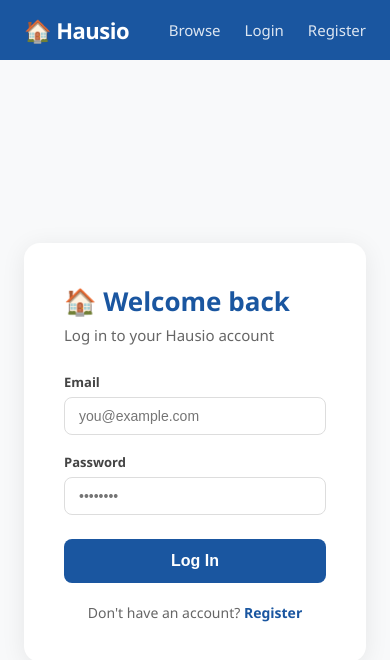
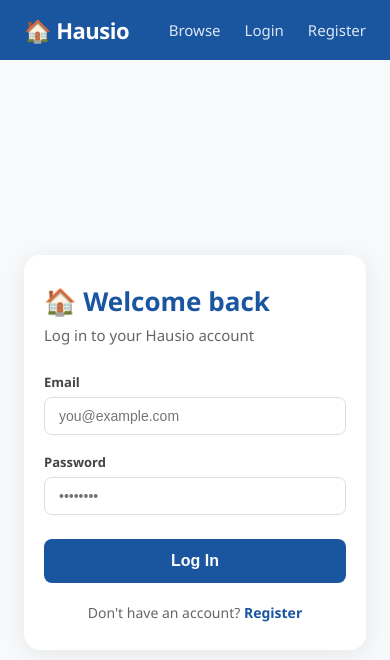
Before and after one commit to bartingei/hausio, a React (Create React App) app in the folder nyumbalink/frontend/: page /login in a window 390 px wide. Shown: the top 660 px of the page. Built offline with nearby package versions, Linux system fonts and the light colour scheme; a web font is replaced by a local one.

Commit message:
fix registration form on mobile

```diff
--- a/nyumbalink/frontend/src/pages/AuthPage.module.css
+++ b/nyumbalink/frontend/src/pages/AuthPage.module.css
@@ -109,3 +109,13 @@
   color: #1A56A0;
   font-weight: 600;
 }
+
+@media (max-width: 480px) {
+  .card {
+    padding: 28px 20px;
+  }
+
+  .row {
+    grid-template-columns: 1fr;
+  }
+}
```
